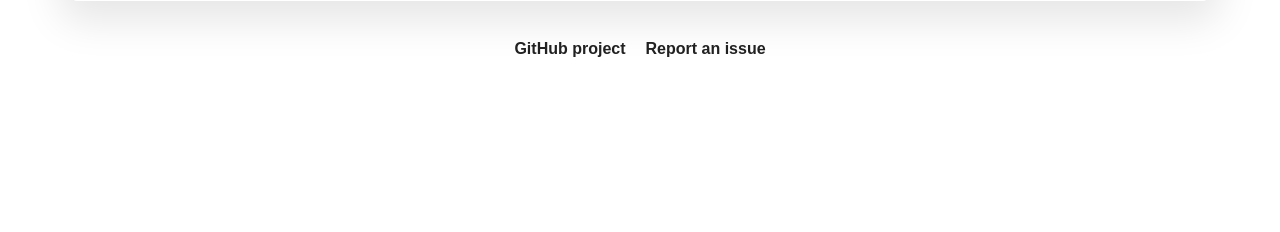
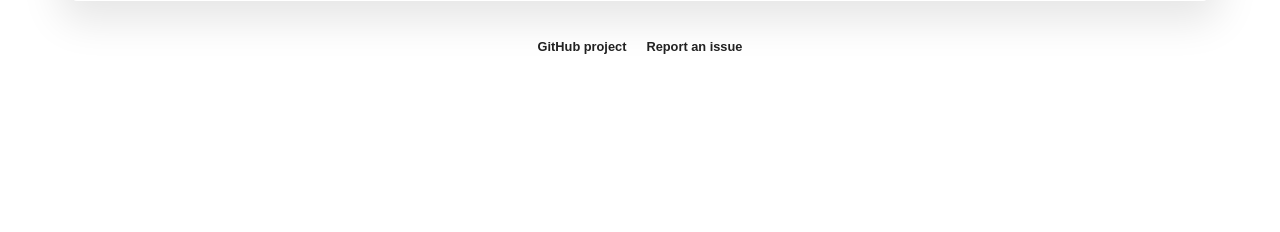
Before and after one commit to Secrover/Secrover, a Python web app: template templates/code.html in a window 1280 px wide. Shown: the part 480-712 px from the top of the page. Run offline with Jinja, Linux system fonts and the light colour scheme; the template is opened without the code that fills it, so the values that code supplies are empty.

Commit message:
Better sizing

```diff
--- a/templates/base.html
+++ b/templates/base.html
@@ -62,7 +62,7 @@
         }
         /* End of css reset */
         :root {
-        --main-color: #638eed;;
+            --main-color: #638eed;;
         }
         body {
             font-family: Arial, sans-serif;
@@ -99,6 +99,7 @@
 
             a {
                 color: #222;
+                font-size: 0.8em;
             }
         }
         h1, h2, h3 { color: #333; margin-bottom: 20px; font-weight: bold; }
```
